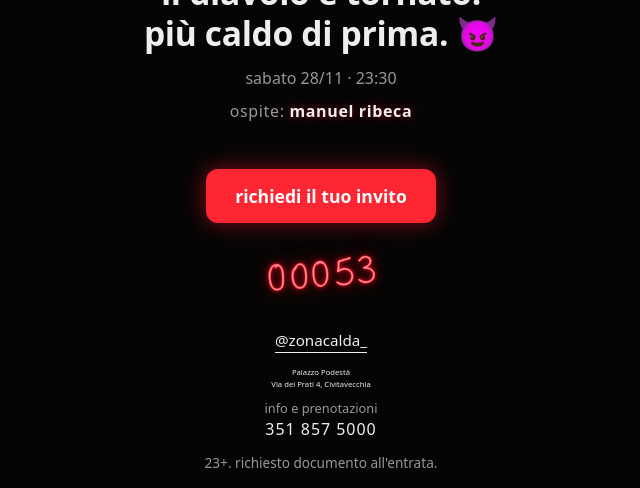
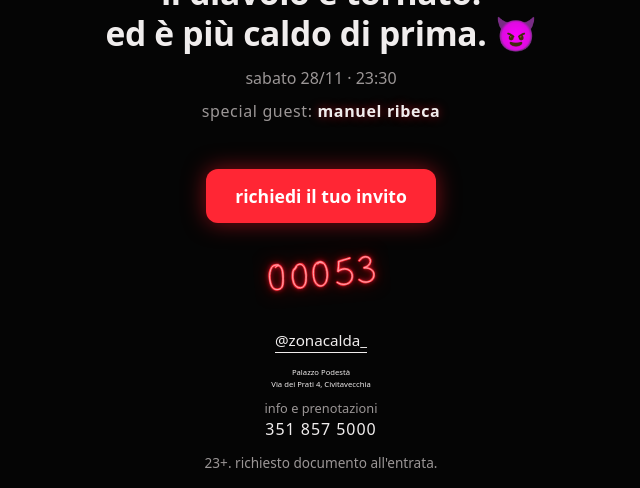
Before and after one commit to gasbarrigiordano-max/sito-zonacalda, a plain HTML site: page index.html in a window 1280 px wide. Shown: the part 381-869 px from the top of the page, without its empty margins (319-959 px from the left). Drawn offline with Linux system fonts and the light colour scheme.

Commit message:
Home: 'ed è più caldo di prima', special guest
Co-Authored-By: Claude Sonnet 5.5 <noreply@anthropic.com>
Claude-Session: https://claude.ai/code/session_01Pdzza7BW7nKpZRNkk7jini

```diff
--- a/index.html
+++ b/index.html
@@ -4,7 +4,7 @@
 <meta charset="utf-8">
 <meta name="viewport" content="width=device-width, initial-scale=1, viewport-fit=cover">
 <title>Zonacalda — club use</title>
-<meta name="description" content="zonacalda. club use. sabato 28/11 · 23:30. ospite manuel ribeca. palazzo podestà, via dei prati 4, civitavecchia. 23+.">
+<meta name="description" content="zonacalda. club use. sabato 28/11 · 23:30. special guest manuel ribeca. palazzo podestà, via dei prati 4, civitavecchia. 23+.">
 <meta name="theme-color" content="#050505">
 <meta name="color-scheme" content="dark">
 <link rel="icon" href="assets/zonacalda-diavolo-linee.svg" type="image/svg+xml">
@@ -15,7 +15,7 @@
 <meta property="og:image:alt" content="ZONACALDA, club use: insegna neon rossa su nero.">
 <meta name="twitter:card" content="summary_large_image">
 <meta property="og:title" content="Zonacalda">
-<meta property="og:description" content="il diavolo è tornato. sabato 28/11 · 23:30, ospite manuel ribeca.">
+<meta property="og:description" content="il diavolo è tornato. sabato 28/11 · 23:30, special guest manuel ribeca.">
 <meta property="og:type" content="website">
 <link rel="stylesheet" href="style.css?v=20261123">
 <script>
@@ -32,9 +32,9 @@
 <main>
   <h1 class="insegna2"><img src="assets/zonacalda-logo-2righe-sito.svg" width="1090" height="770" alt="ZONA CALDA, club use: insegna neon rossa con un diavoletto nella O"></h1>
 
-  <p class="frase">il diavolo è tornato.<br>più caldo di prima. <span role="img" aria-label="diavoletto">😈</span></p>
+  <p class="frase">il diavolo è tornato.<br>ed è più caldo di prima. <span role="img" aria-label="diavoletto">😈</span></p>
   <p class="quando"><time datetime="2026-11-28T23:30+01:00">sabato 28/11 · 23:30</time></p>
-  <p class="ospite">ospite: <b>manuel ribeca</b></p>
+  <p class="ospite">special guest: <b>manuel ribeca</b></p>
 
   <a class="invito" href="lista/">richiedi il tuo invito</a>
 
```
